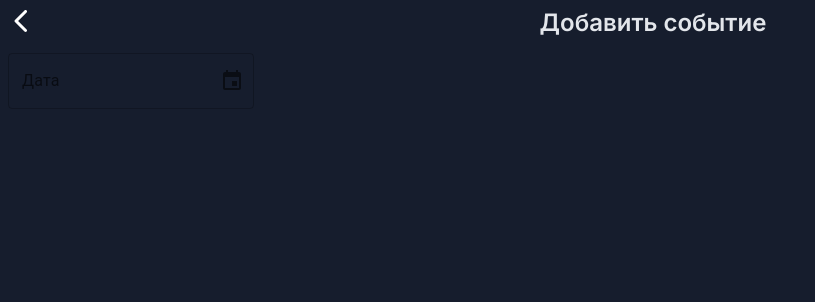
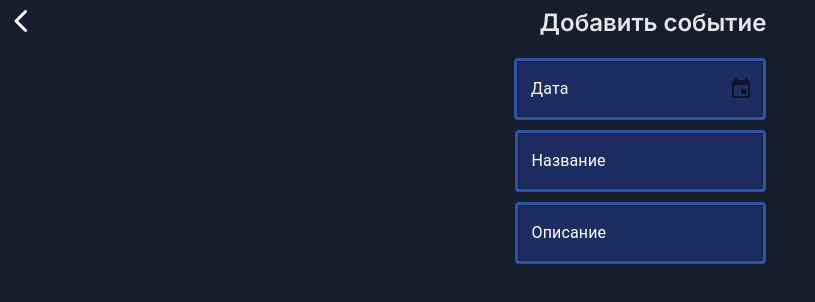
Before and after one commit to zZENNn/TimeSlots_TMA, a React (Vite) app: page /TimeSlots_TMA/create-event in a window 1280 px wide. Shown: the top 302 px of the page, without its empty margins (0-815 px from the left). Built offline with nearby package versions, Linux system fonts and the light colour scheme.

Commit message:
several form fields added to CreateEventPgae

```diff
--- /dev/null
+++ b/src/layouts/HCenteredLayout/HCenteredLayout.scss
@@ -0,0 +1,6 @@
+.HCenteredLayout{
+    display: flex;
+    flex-direction: column;
+    align-items: center;
+    justify-content: space-between;
+}
--- /dev/null
+++ b/src/layouts/HCenteredLayout/HCenteredLayout.tsx
@@ -0,0 +1,13 @@
+import { ReactNode } from 'react'
+import './HCenteredLayout.scss'
+export type HCenteredLayoutProps = {
+    children: ReactNode
+}
+
+export default function HCenteredLayout(props:HCenteredLayoutProps) {
+  return (
+    <div className='HCenteredLayout'>
+        {props.children}
+    </div>
+  )
+}
--- a/src/pages/CreateEventPage/CreateEventPage.scss
+++ b/src/pages/CreateEventPage/CreateEventPage.scss
@@ -0,0 +1,6 @@
+// .CreateEventPage{
+//     color: white;
+// }
+.muidatepicker{
+
+}
--- a/src/pages/CreateEventPage/CreateEventPage.tsx
+++ b/src/pages/CreateEventPage/CreateEventPage.tsx
@@ -1,14 +1,72 @@
 import {DatePicker} from '@mui/x-date-pickers'
 import Header from '../../components/Header/Header'
+import { createTheme, ThemeProvider } from '@mui/material/styles'
+import HCenteredLayout from '../../layouts/HCenteredLayout/HCenteredLayout'
+import { colors, TextField } from '@mui/material'
+import './CreateEventPage.scss'
+
+export default function CreateEventPage() {
+  const newTheme = (theme) => createTheme({
+  ...theme,
+  components: {
+    MuiPickersTextField: {
+      styleOverrides: {
+        root: {
+          color: '#2F54A5',
+          borderRadius: '4px',
+          borderColor: '#2F54A5',
+          border: '3px solid',
+          backgroundColor: '#1D2D61',
+          textColor: 'white'
+        },
+        label:{
+          color: 'white',
 
 
-export default function CreateEventPage() {
+        }
+      }
+    },
+    MuiTextField:{
+      styleOverrides: {
+        root: {
+          color: '#2F54A5',
+          borderRadius: '4px',
+          borderColor: '#2F54A5',
+          border: '3px solid',
+          backgroundColor: '#1D2D61',
+          textColor: 'white',
+          width: '245px'
+        }
+      }
+    }
+  }
+})
+
   return (
     //TODO: Сделать нормально типы в Header, чтобы ссылка кнопки была не обязательной, но при этом работала в Link
-    <>
+    <div className='CreateEventPage'>
 
         <Header headingText='Добавить событие' backButton backButtonLink='/TimeSlots_TMA/'/>
-        <DatePicker label='Дата'></DatePicker>
-    </>
+        <HCenteredLayout>
+          <ThemeProvider theme={newTheme}>
+          <DatePicker label='Дата' className='Form-Field muidatepicker' sx={
+            { label:
+              {
+               color: 'white',
+               ":focused":{
+                  bgcolor: 'white',
+                  color: 'blue'}
+              },
+              margin: '5px',
+
+            }
+          } />
+          <TextField label='Название' className='Form-Field' sx={{ label: { color: 'white' }, margin: '5px'  }}/>
+          <TextField label='Описание' className='Form-Field' multiline sx={{ label: { color: 'white' }, margin: '5px'  }}/>
+        </ThemeProvider>
+        </HCenteredLayout>
+
+
+    </div>
   )
 }
```
Also changed, not shown: 1 other file (tests, documents, lock files or other folders).
